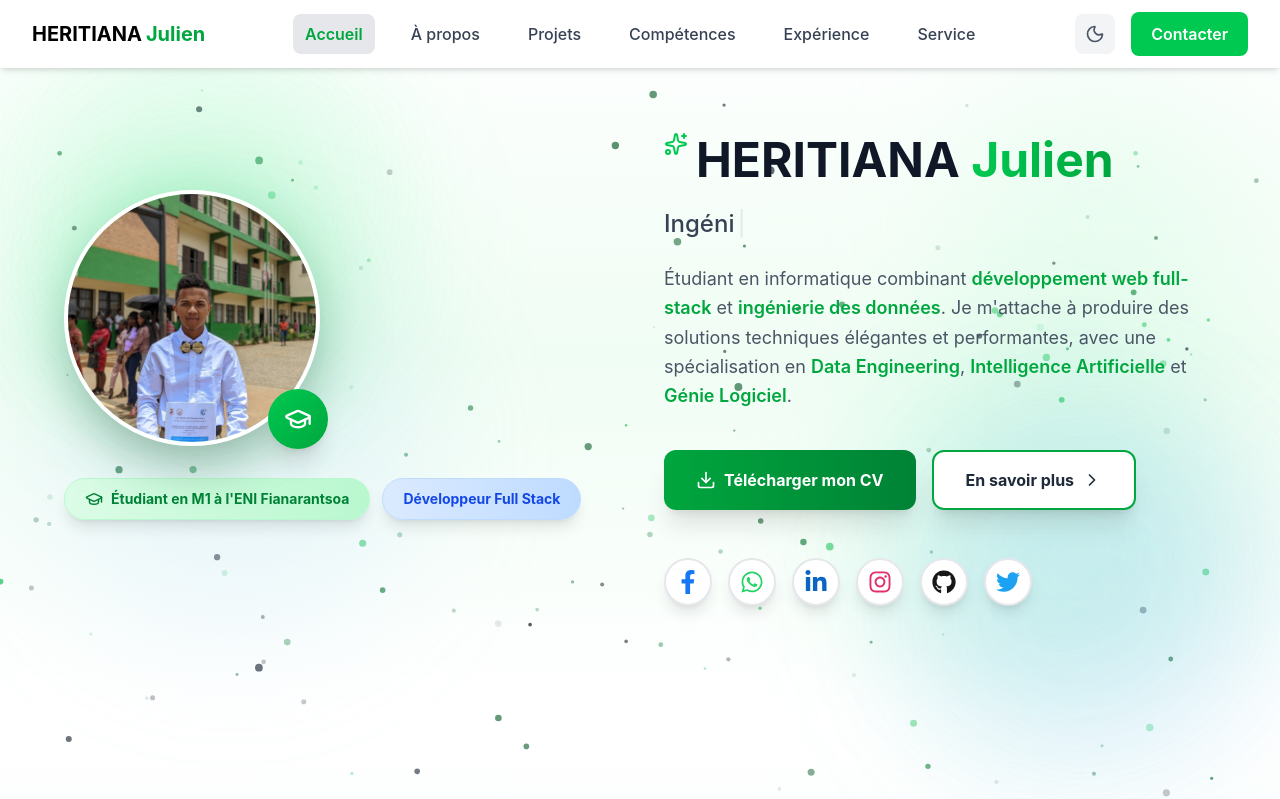
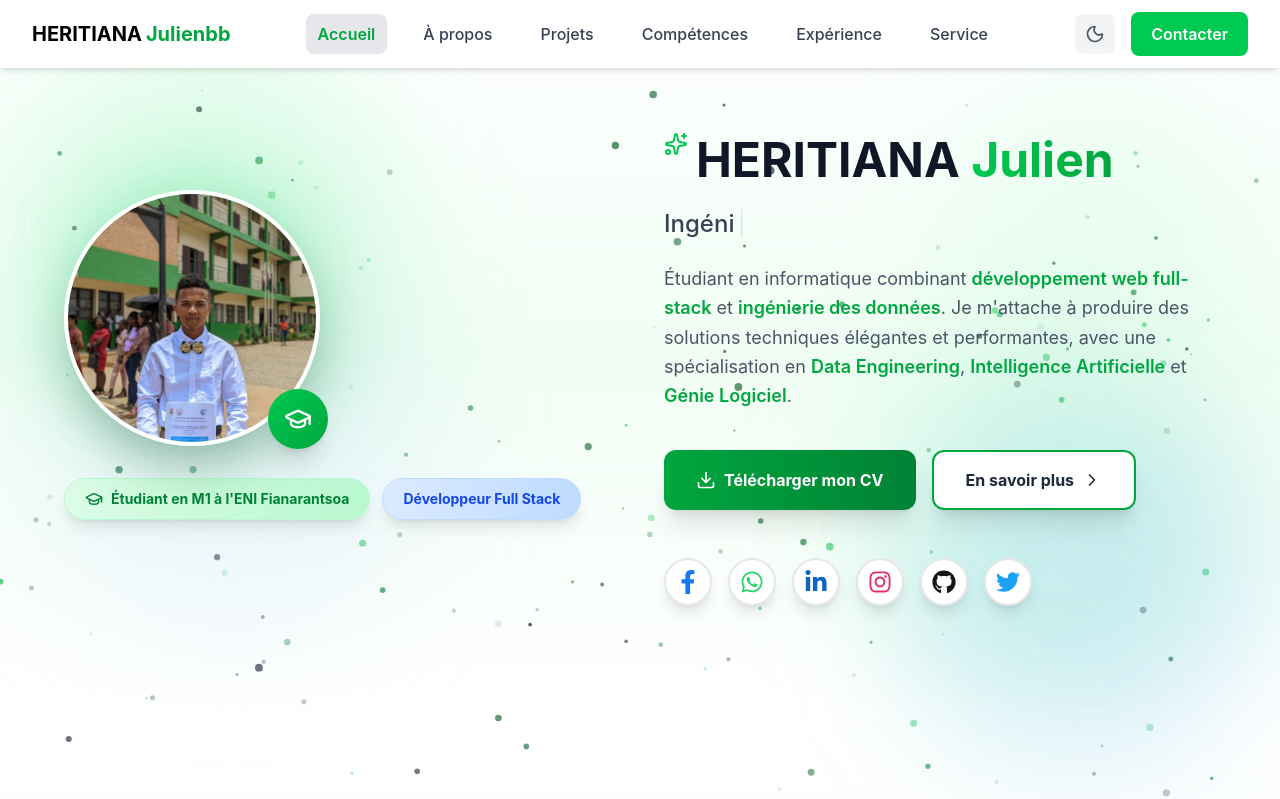
Before and after one commit to momode12/portfolio, a React (Vite) app: page /accueil in a window 1280 px wide. Shown: the top 799 px of the page. Built offline with nearby package versions, Linux system fonts and the light colour scheme.

Commit message:
navbar modifier1

```diff
--- a/src/data/navbarData.ts
+++ b/src/data/navbarData.ts
@@ -16,7 +16,7 @@ export const navbarLinks: NavbarLink[] = [
 export const navbarConfig = {
   logo: {
     firstName: "HERITIANA",
-    lastName: "Julien",
+    lastName: "Julienbb",
   },
   buttons: {
     contact: "Contacter",
```
